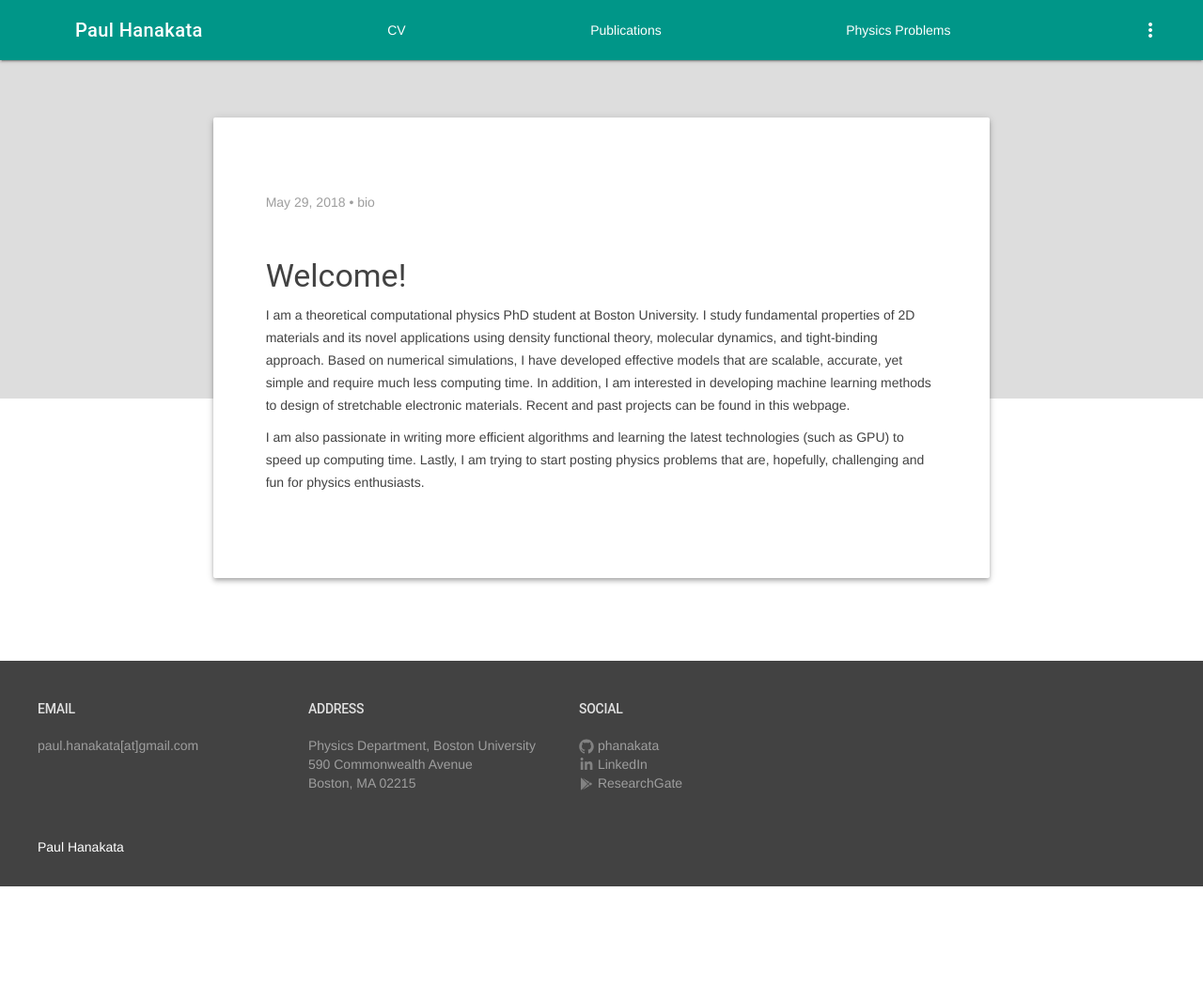
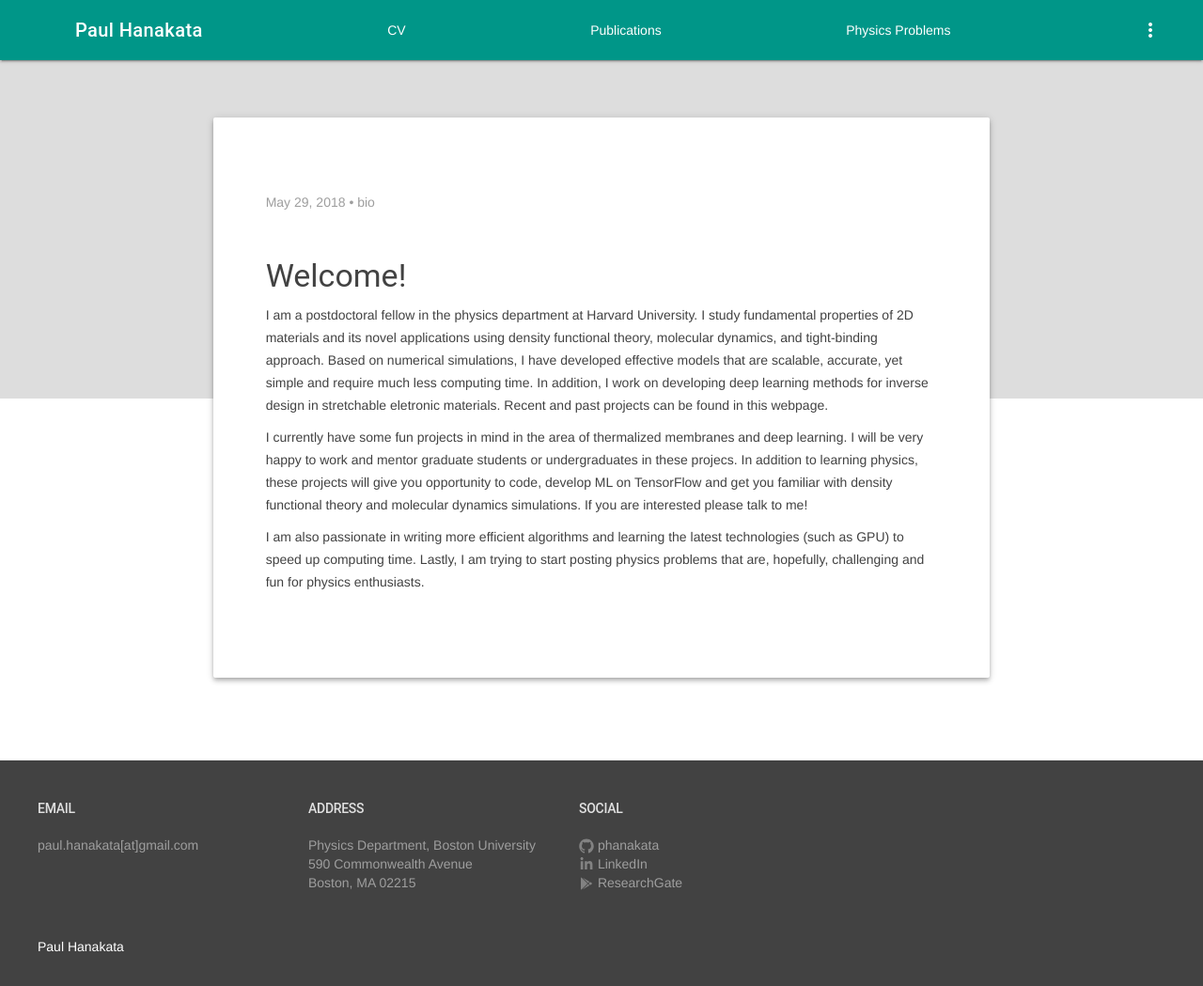
Before and after one commit to phanakata/phanakata.github.io, a Jekyll site: the page built from _posts/2018-05-29-about_me.markdown, in a window 1280 px wide. Shown: the whole page at 94% size. Built offline with Jekyll 4.4.1, drawn with Linux system fonts in a browser that asks for light colours; before the commit the page ends 943 px from its top, so only the background shows below that.

Commit message:
Update 2018-05-29-about_me.markdown

```diff
--- a/_posts/2018-05-29-about_me.markdown
+++ b/_posts/2018-05-29-about_me.markdown
@@ -7,7 +7,9 @@
 image: /img/pp.jpg
 ---
 
-I am a theoretical computational physics PhD student at Boston University. I study fundamental properties of 2D materials and its novel applications using density functional theory, molecular dynamics, and tight-binding approach. Based on numerical simulations, I have developed effective models that are scalable, accurate, yet simple and require much less computing time. In addition, I am interested in developing machine learning methods to design of stretchable electronic materials. Recent and past projects can be found in this webpage.
+I am a postdoctoral fellow in the physics department at Harvard University. I study fundamental properties of 2D materials and its novel applications using density functional theory, molecular dynamics, and tight-binding approach. Based on numerical simulations, I have developed effective models that are scalable, accurate, yet simple and require much less computing time. In addition, I work on developing deep learning methods for inverse design in stretchable eletronic materials. Recent and past projects can be found in this webpage.
+
+I currently have some fun projects in mind in the area of thermalized membranes and deep learning. I will be very happy to work and mentor graduate students or undergraduates in these projecs. In addition to learning physics, these projects will give you opportunity to code, develop ML on TensorFlow and get you familiar with density functional theory and molecular dynamics simulations. If you are interested please talk to me!
 
 I am also passionate in writing more efficient algorithms and learning the latest technologies (such as GPU) to speed up computing time.
 Lastly, I am trying to start posting physics problems that are, hopefully, challenging and fun for physics enthusiasts.
```
